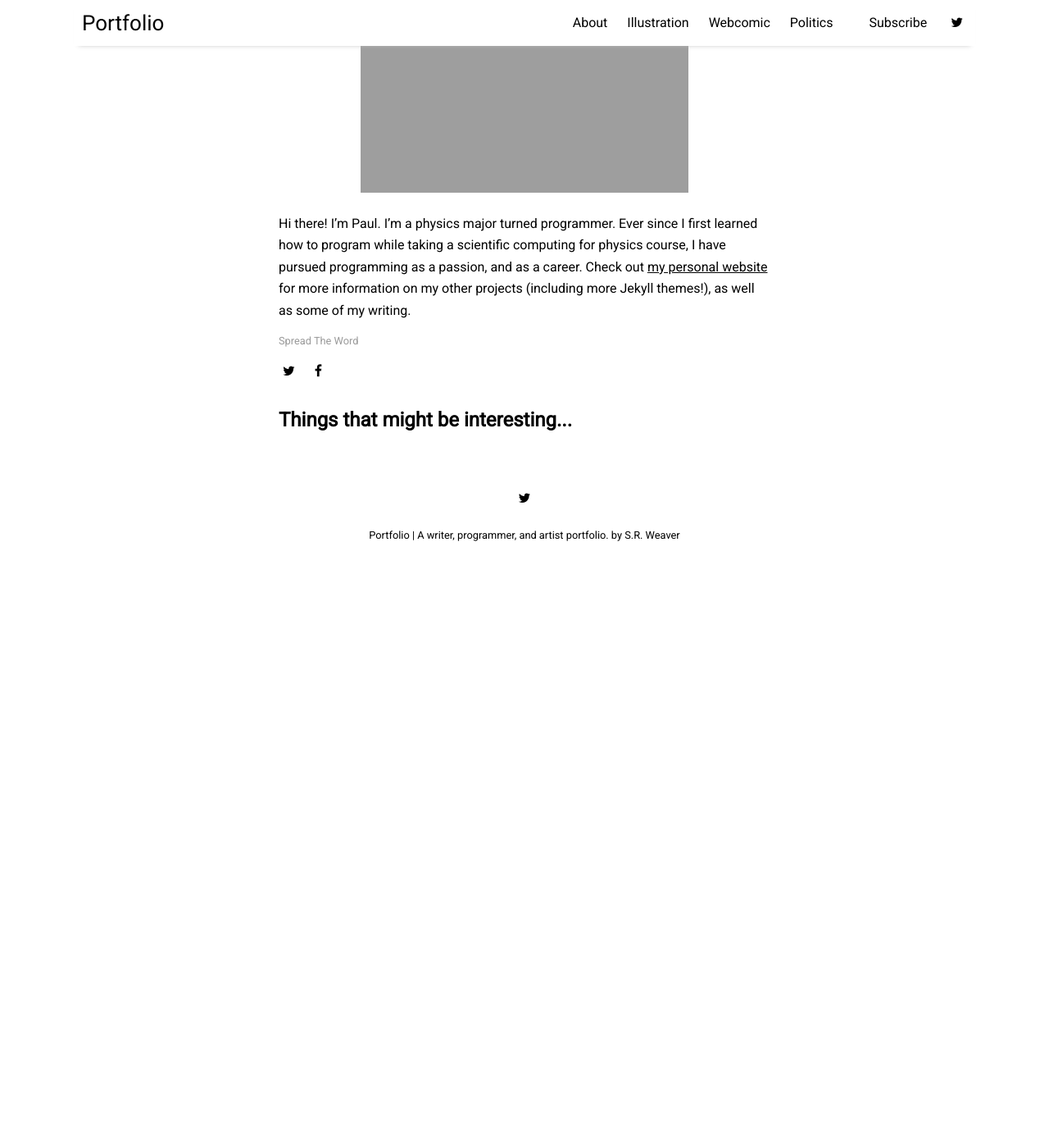
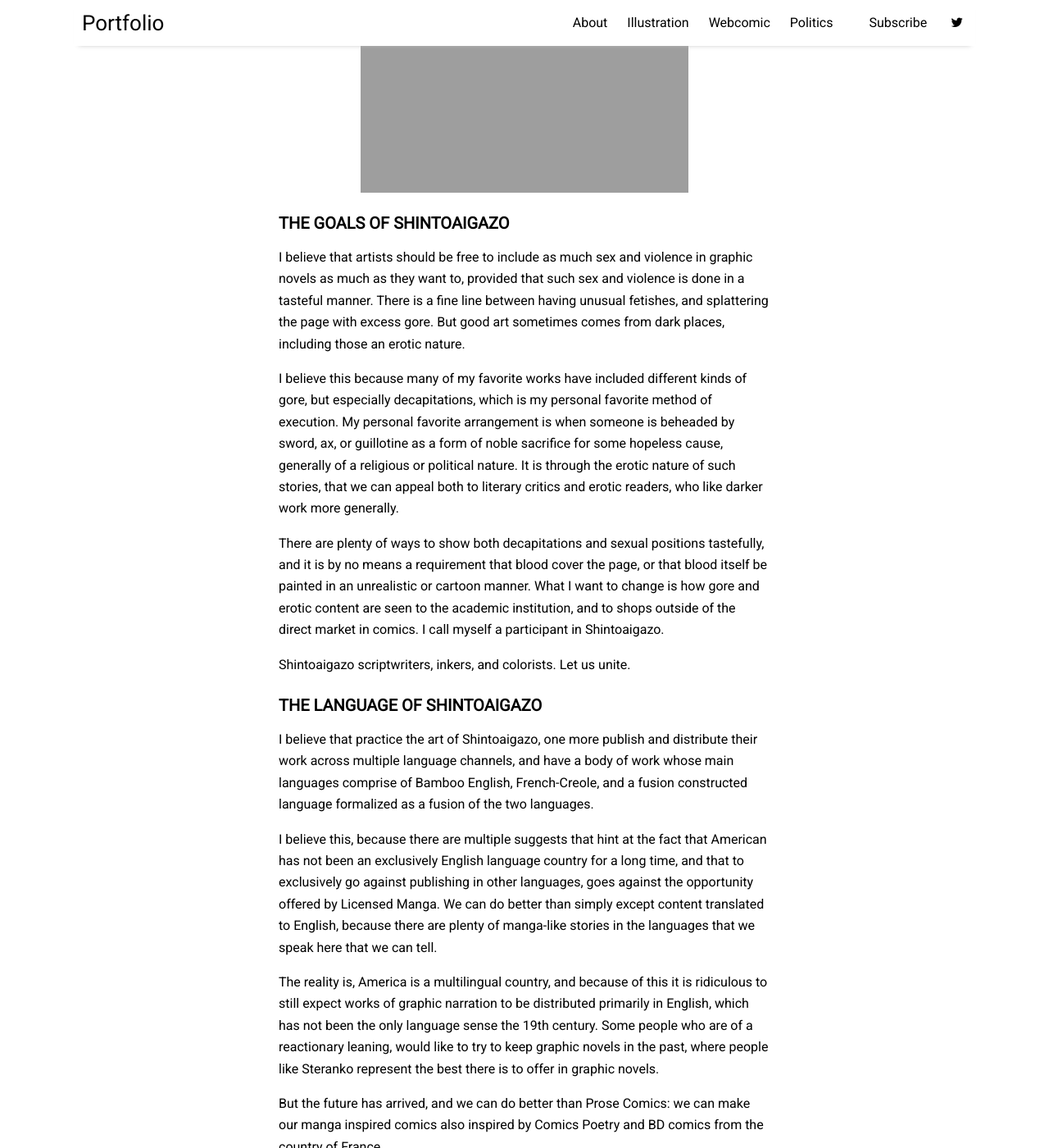
Before and after one commit to LWFlouisa/Portfolio, a Jekyll site: the page built from _posts/2021-08-23-shintoaigazomanifesto.md, in a window 1280 px wide and 1400 px high, scrolled down 227 px. Shown: the whole window at 82% size. Built offline with Jekyll 4.4.1, drawn with Linux system fonts in a browser that asks for light colours; nearby versions of some CDN libraries; before the commit the page ends 918 px from its top, so only the background shows below that; some of the changed text lies outside the part shown.

Commit message:
Update 2021-08-23-shintoaigazomanifesto.md

```diff
--- a/_posts/2021-08-23-shintoaigazomanifesto.md
+++ b/_posts/2021-08-23-shintoaigazomanifesto.md
@@ -6,5 +6,40 @@ categories: artmanifesto
 tags: [sample]
 image: assets/img/uploadedfairy.jpg
 ---
+### THE GOALS OF SHINTOAIGAZO
 
-Hi there! I'm Paul. I’m a physics major turned programmer. Ever since I first learned how to program while taking a scientific computing for physics course, I have pursued programming as a passion, and as a career. Check out [my personal website](https://www.lenpaul.com/) for more information on my other projects (including more Jekyll themes!), as well as some of my writing.
+I believe that artists should be free to include as much sex and violence in graphic novels as much as they want to, provided that such sex and violence is done in a tasteful manner. There is a fine line between having unusual fetishes, and splattering the page with excess gore. But good art sometimes comes from dark places, including those an erotic nature.
+
+I believe this because many of my favorite works have included different kinds of gore, but especially decapitations, which is my personal favorite method of execution. My personal favorite arrangement is when someone is beheaded by sword, ax, or guillotine as a form of noble sacrifice for some hopeless cause, generally of a religious or political nature. It is through the erotic nature of such stories, that we can appeal both to literary critics and erotic readers, who like darker work more generally.
+
+There are plenty of ways to show both decapitations and sexual positions tastefully, and it is by no means a requirement that blood cover the page, or that blood itself be painted in an unrealistic or cartoon manner. What I want to change is how gore and erotic content are seen to the academic institution, and to shops outside of the direct market in comics. I call myself a participant in Shintoaigazo.
+
+Shintoaigazo scriptwriters, inkers, and colorists. Let us unite.
+
+### THE LANGUAGE OF SHINTOAIGAZO
+
+I believe that practice the art of Shintoaigazo, one more publish and distribute their work across multiple language channels, and have a body of work whose main languages comprise of Bamboo English, French-Creole, and a fusion constructed language formalized as a fusion of the two languages.
+
+I believe this, because there are multiple suggests that hint at the fact that American has not been an exclusively English language country for a long time, and that to exclusively go against publishing in other languages, goes against the opportunity offered by Licensed Manga. We can do better than simply except content translated to English, because there are plenty of manga-like stories in the languages that we speak here that we can tell.
+
+The reality is, America is a multilingual country, and because of this it is ridiculous to still expect works of graphic narration to be distributed primarily in English, which has not been the only language sense the 19th century. Some people who are of a reactionary leaning, would like to try to keep graphic novels in the past, where people like Steranko represent the best there is to offer in graphic novels.
+
+But the future has arrived, and we can do better than Prose Comics: we can make our manga inspired comics also inspired by Comics Poetry and BD comics from the country of France.
+
+Je suis Shintoaigazo! Unite.
+
+### THE FORM OF SHINTOAIGAZO
+
+I believe that we can extend the potential of Text Comics, beyond what has been on offer from creators in the past. Just because we can put text underneath the panels rather than the panel itself, does not mean that it is a requirement that such text be specifically prosaic, and in fact poetry is often times more efficient at communicating what it is than prose: we have rich language traditions like Haiku, Semonka, Flamenco, and other ethnic poetry traditions to thank for this.
+
+However such traditions have not, as of yet, been introduced into poetry comics, except by route of Comics Poetry proper, and not by route of reviving ancient poetry forms that involve text underneath the panel, rather than within a white box or word balloon. This makes the presentation more visible.
+
+I intend to change this aspect of Comics Poetry, by combining Comics Poetry, Epic Poetry, and Text Comics to create a form unique to the specific aesthetic that I am going for: a generally apocalyptic and darkly romantic narrative, that involves lovers getting the ax.
+
+### DISTRIBUTION OF SHINTOAIGAZO
+
+These Manga inspired oblong books, shall be packaged in discrete packaging, using traditional French and Japanese imagery. The idea is that to a casual person sitting beside you on the train or on the bus, they will not notice that you’re reading an Indie Comic.
+
+When you hand over this book, it is only then that they will see that these books are of a lyrical and prosedy nature. And by that point they will only be invested in the reading experience, where they will read content that is sequential art, but done at a higher production standard than independent comics, which are generally distributed at conventions.
+
+These will be distributed at Farmer’s Markets and other cultural fairs instead, where I intend to offer these with my home roasted coffee. These bags will promote web links and web comic sites designed to spread this reading experience. To me these books should be books everyone reads, not just a small group of geek culture.
```
